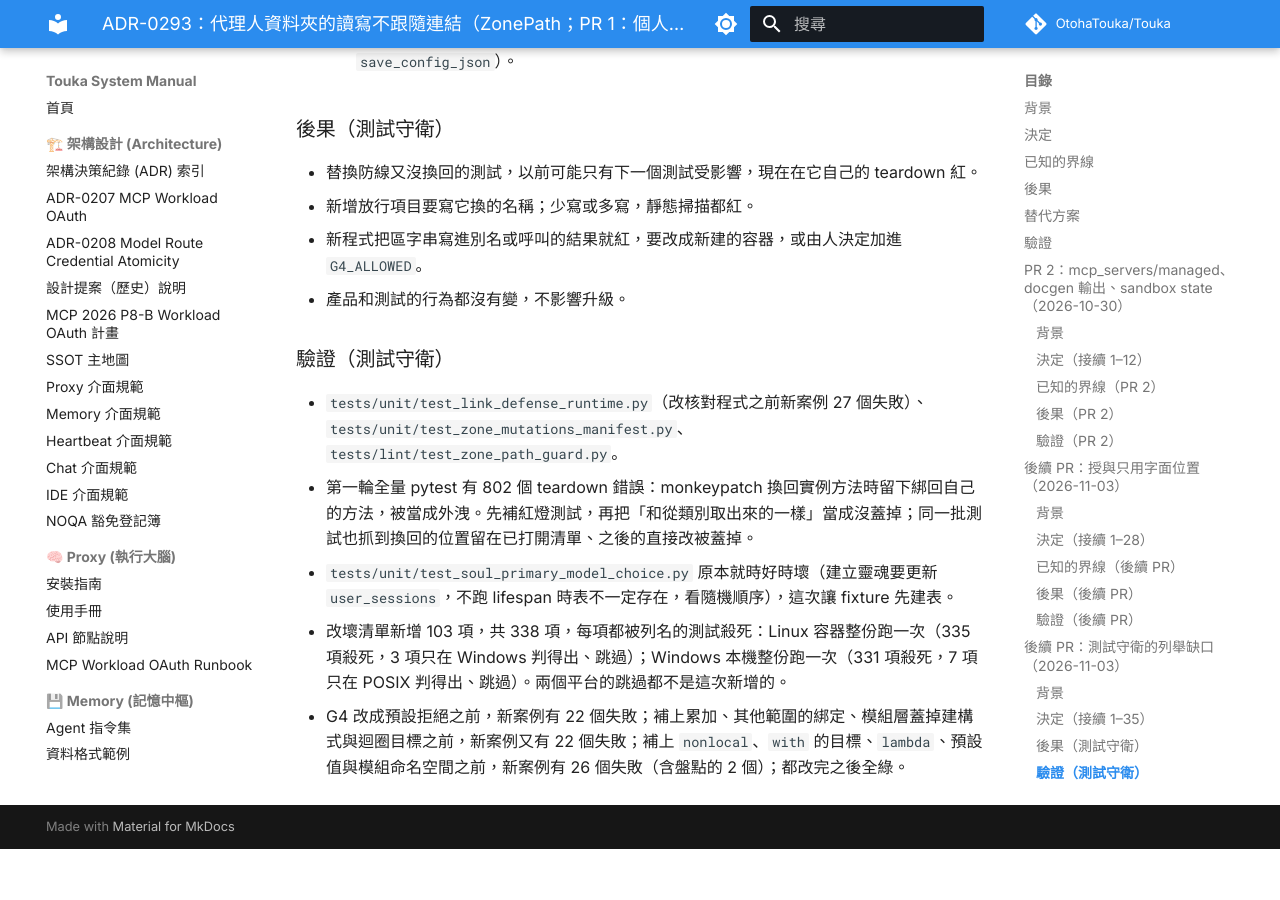
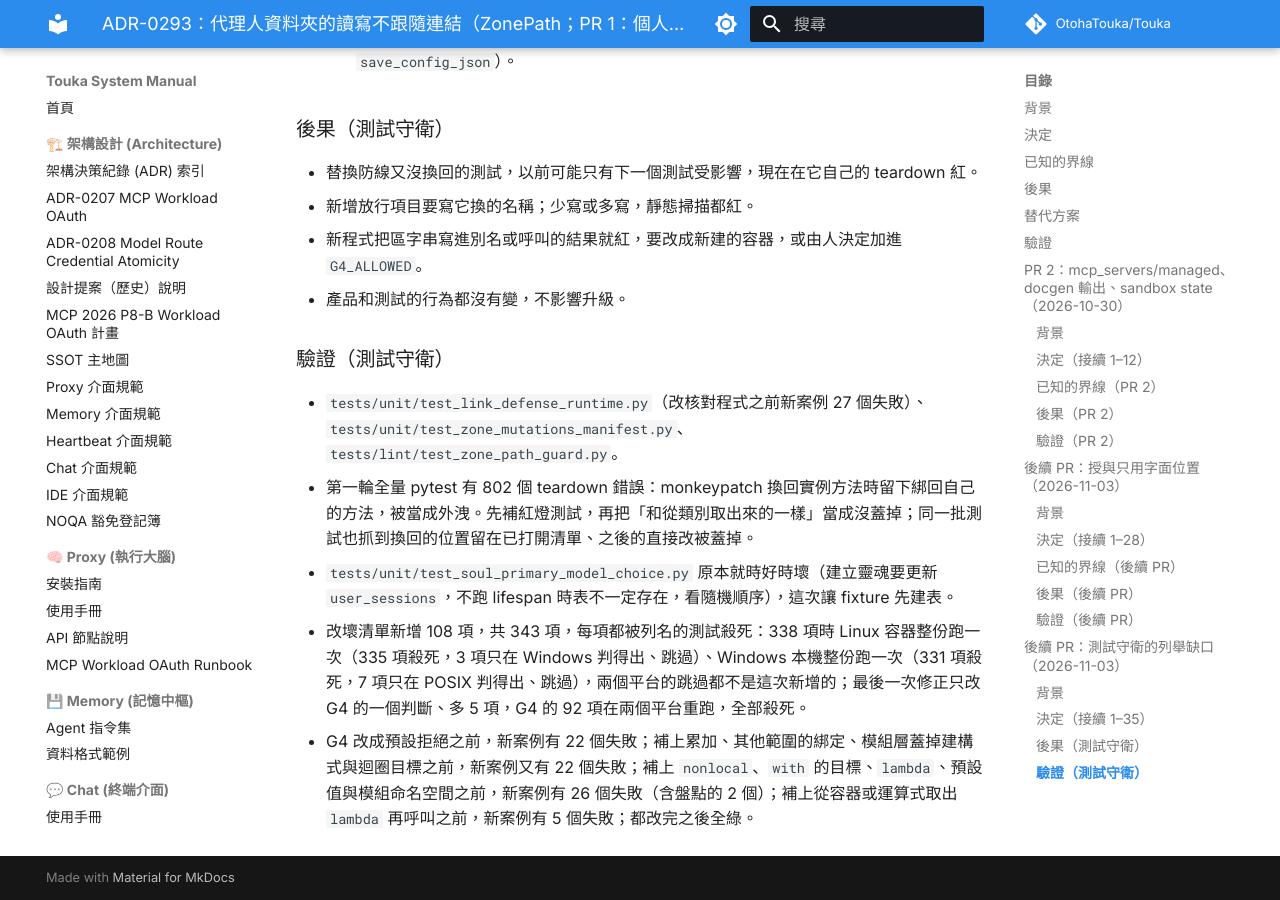
Before and after one commit to OtohaTouka/Touka, an MkDocs documentation site: the page built from docs/architecture/adr/0293-agent-folders-no-follow.md, in a window 1280 px wide and 900 px high, scrolled down 19493 px. Built offline with MkDocs 1.6.1 and Material for MkDocs 9.7.7, drawn with Linux system fonts in a browser that asks for light colours; comment, search, counter and statistics services are not loaded; before the commit the page ends 20342 px from its top, so only the background shows below that.

Commit message:
docs(adr-0293): update the verification numbers for the last G4 fix
Co-Authored-By: Claude Opus 5.5 <noreply@anthropic.com>

```diff
--- a/docs/architecture/adr/0293-agent-folders-no-follow.md
+++ b/docs/architecture/adr/0293-agent-folders-no-follow.md
@@ -264,5 +264,5 @@ PR 2 的「已知的界線」列了一串測試守衛看不到的寫法，多半
 - `tests/unit/test_link_defense_runtime.py`（改核對程式之前新案例 27 個失敗）、`tests/unit/test_zone_mutations_manifest.py`、`tests/lint/test_zone_path_guard.py`。
 - 第一輪全量 pytest 有 802 個 teardown 錯誤：monkeypatch 換回實例方法時留下綁回自己的方法，被當成外洩。先補紅燈測試，再把「和從類別取出來的一樣」當成沒蓋掉；同一批測試也抓到換回的位置留在已打開清單、之後的直接改被蓋掉。
 - `tests/unit/test_soul_primary_model_choice.py` 原本就時好時壞（建立靈魂要更新 `user_sessions`，不跑 lifespan 時表不一定存在，看隨機順序），這次讓 fixture 先建表。
-- 改壞清單新增 103 項，共 338 項，每項都被列名的測試殺死：Linux 容器整份跑一次（335 項殺死，3 項只在 Windows 判得出、跳過）；Windows 本機整份跑一次（331 項殺死，7 項只在 POSIX 判得出、跳過）。兩個平台的跳過都不是這次新增的。
-- G4 改成預設拒絕之前，新案例有 22 個失敗；補上累加、其他範圍的綁定、模組層蓋掉建構式與迴圈目標之前，新案例又有 22 個失敗；補上 `nonlocal`、`with` 的目標、`lambda`、預設值與模組命名空間之前，新案例有 26 個失敗（含盤點的 2 個）；都改完之後全綠。
+- 改壞清單新增 108 項，共 343 項，每項都被列名的測試殺死：338 項時 Linux 容器整份跑一次（335 項殺死，3 項只在 Windows 判得出、跳過）、Windows 本機整份跑一次（331 項殺死，7 項只在 POSIX 判得出、跳過），兩個平台的跳過都不是這次新增的；最後一次修正只改 G4 的一個判斷、多 5 項，G4 的 92 項在兩個平台重跑，全部殺死。
+- G4 改成預設拒絕之前，新案例有 22 個失敗；補上累加、其他範圍的綁定、模組層蓋掉建構式與迴圈目標之前，新案例又有 22 個失敗；補上 `nonlocal`、`with` 的目標、`lambda`、預設值與模組命名空間之前，新案例有 26 個失敗（含盤點的 2 個）；補上從容器或運算式取出 `lambda` 再呼叫之前，新案例有 5 個失敗；都改完之後全綠。
```
